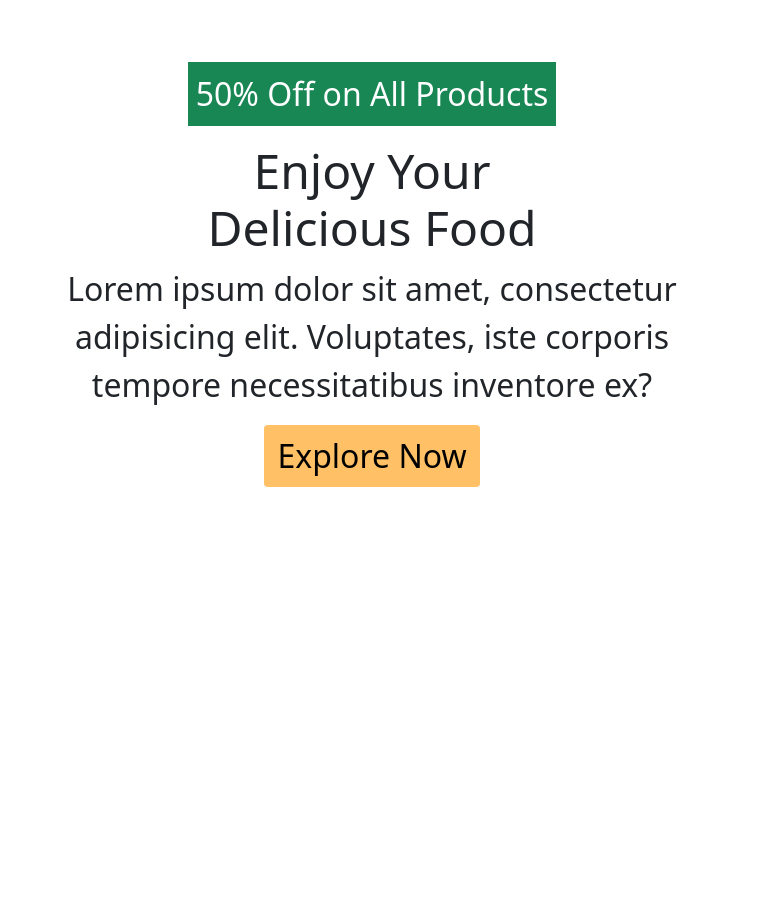
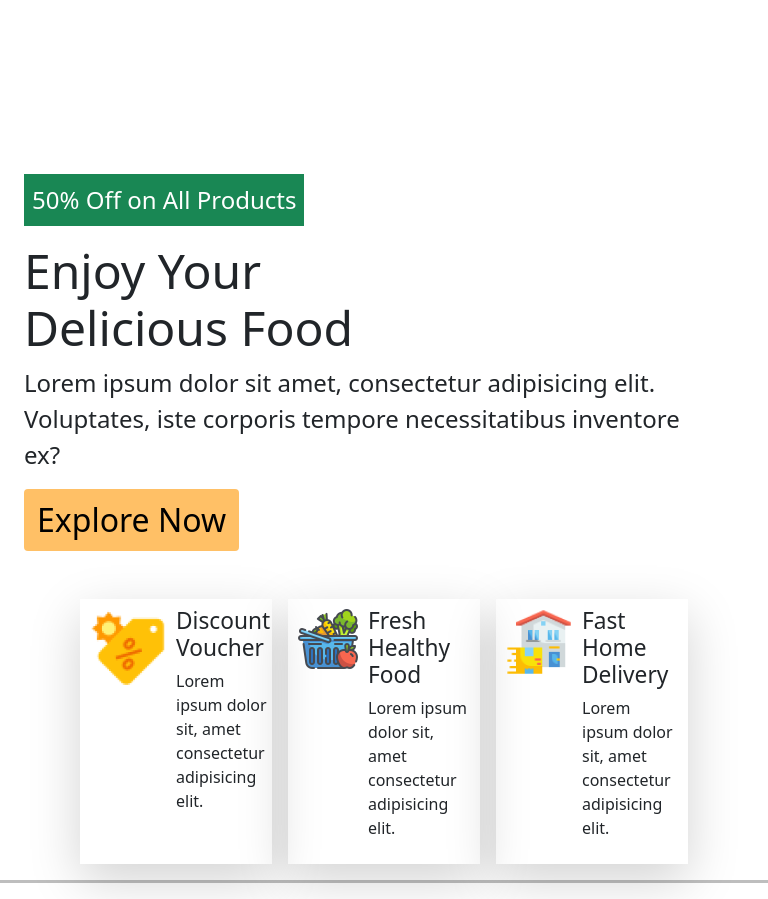
Before and after one commit to afshanqasim07/restaurant-website, a plain HTML site: page index.html in a window 768 px wide. Shown: the part 740-1639 px from the top of the page. Before the commit the page ends 1227 px from the top, so only its background shows below. Drawn offline with nearby package versions, Linux system fonts and the light colour scheme.

Commit message:
2nd section done

```diff
--- a/index.html
+++ b/index.html
@@ -21,6 +21,7 @@
      </nav>
    </header>
    <!-- navbar ended-->
+    <main>
    <!-- main started-->
    <!-- section one started-->
 <div class="container-fluid row  justify-content-center  align-content-center mt-lg-5 gap-5">
@@ -35,7 +36,37 @@
     </div>
 </div>
    <!-- section one ended-->
+   <!-- section two started -->
+<div class="container-fluid mt-5">
+    <div class="row justify-content-center align-content-center gap-3 ">
+        <div class="col-12 col-md-3 col-lg-3 d-flex gap-2  shadow-lg p-2">
+           <div> <img src="./assets/discount.png" alt=""></div>
+             <div>
+                <h4>Discount Voucher</h4>
+             <p>Lorem ipsum dolor sit, amet  <br> consectetur adipisicing elit.</p>
+             </div>
+        </div>
+        <div class="col-12 col-md-3 col-lg-3 d-flex gap-2 shadow-lg p-2 ">
+            <div><img src="./assets/fresh.png" alt=""></div>
+           <div><h4>Fresh Healthy Food</h4>
+            <p>Lorem ipsum dolor sit, amet  <br> consectetur adipisicing elit.</p>
+        </div>
+
+        </div>
+        <div class="col-12 col-md-3 col-lg-3 d-flex gap-2 cards shadow-lg p-2">
+           <div> <img src="./assets/delivery.png" alt=""></div>
+           <div>
+            <h4>Fast Home Delivery</h4>
+            <p>Lorem ipsum dolor sit, amet  <br> consectetur adipisicing elit.</p>
+           </div>
+        </div>
+    </div>
+</div>
+<hr>
+   <!-- section two ended-->
+
    <!-- main ended-->
+</main>
 
 
     <script src="https://cdn.jsdelivr.net/npm/bootstrap@5.0.2/dist/js/bootstrap.bundle.min.js" integrity="sha384-MrcW6ZMFYlzcLA8Nl+NtUVF0sA7MsXsP1UyJoMp4YLEuNSfAP+JcXn/tWtIaxVXM" crossorigin="anonymous"></script>
--- a/style.css
+++ b/style.css
@@ -41,15 +41,21 @@ font-size: 3rem;
 }
 @media (min-width: 768px) and (max-width: 1024px){
     .heroimage{
-       margin-left: 5rem;
-       margin-top: 3rem;
+       margin-left: 2rem;
+       margin-top: 10rem;
        width: 25rem;
     }
     .hero-text{
-        text-align: center;
-        font-size: 2rem;
+        font-size: 1.5rem;
     }
     .btn{
         font-size: 2rem;
     }
 }
+.text{
+    font-size: 1rem;
+}
+
+hr{
+   border-top: 3px solid black;
+}
```
